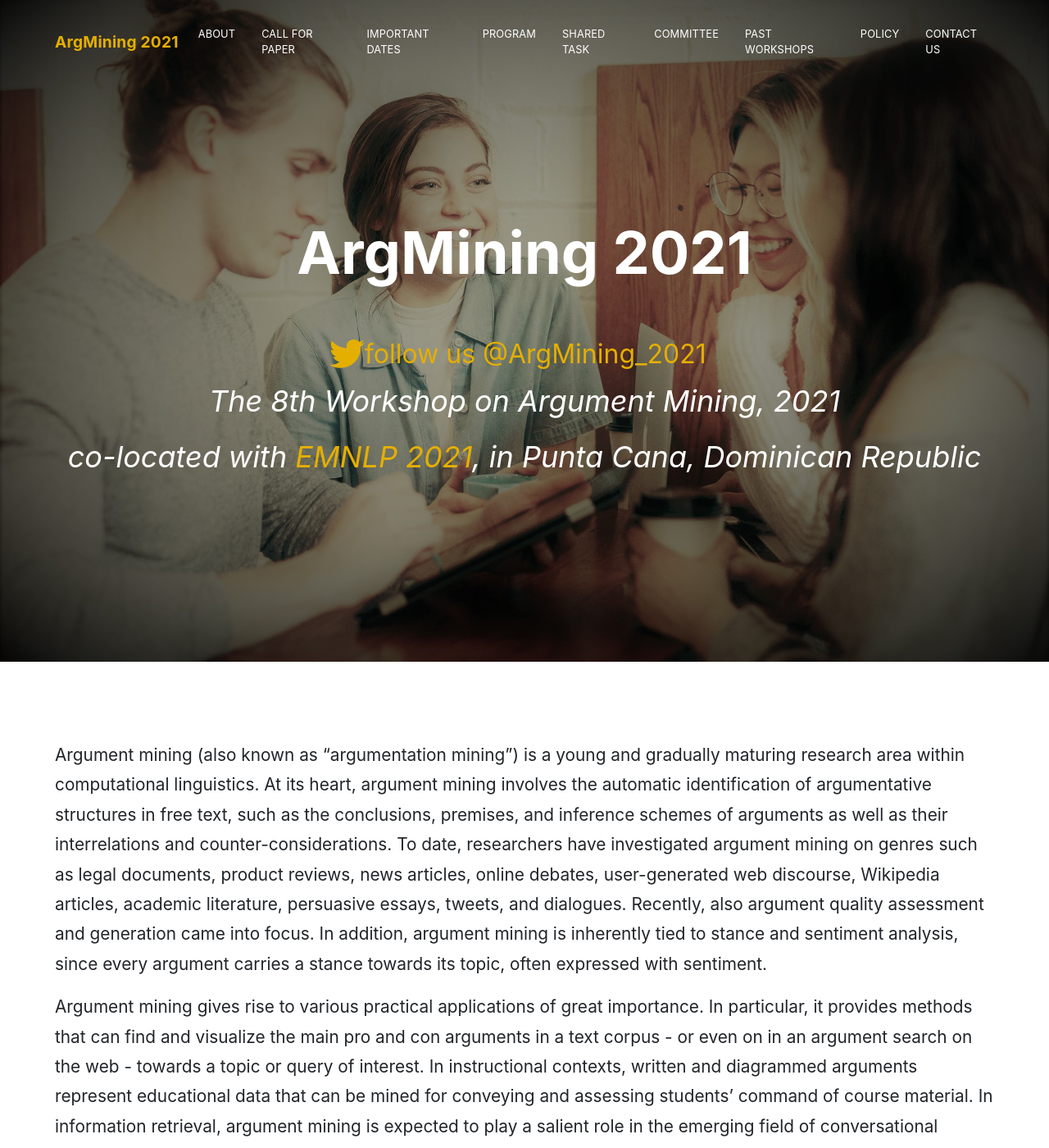
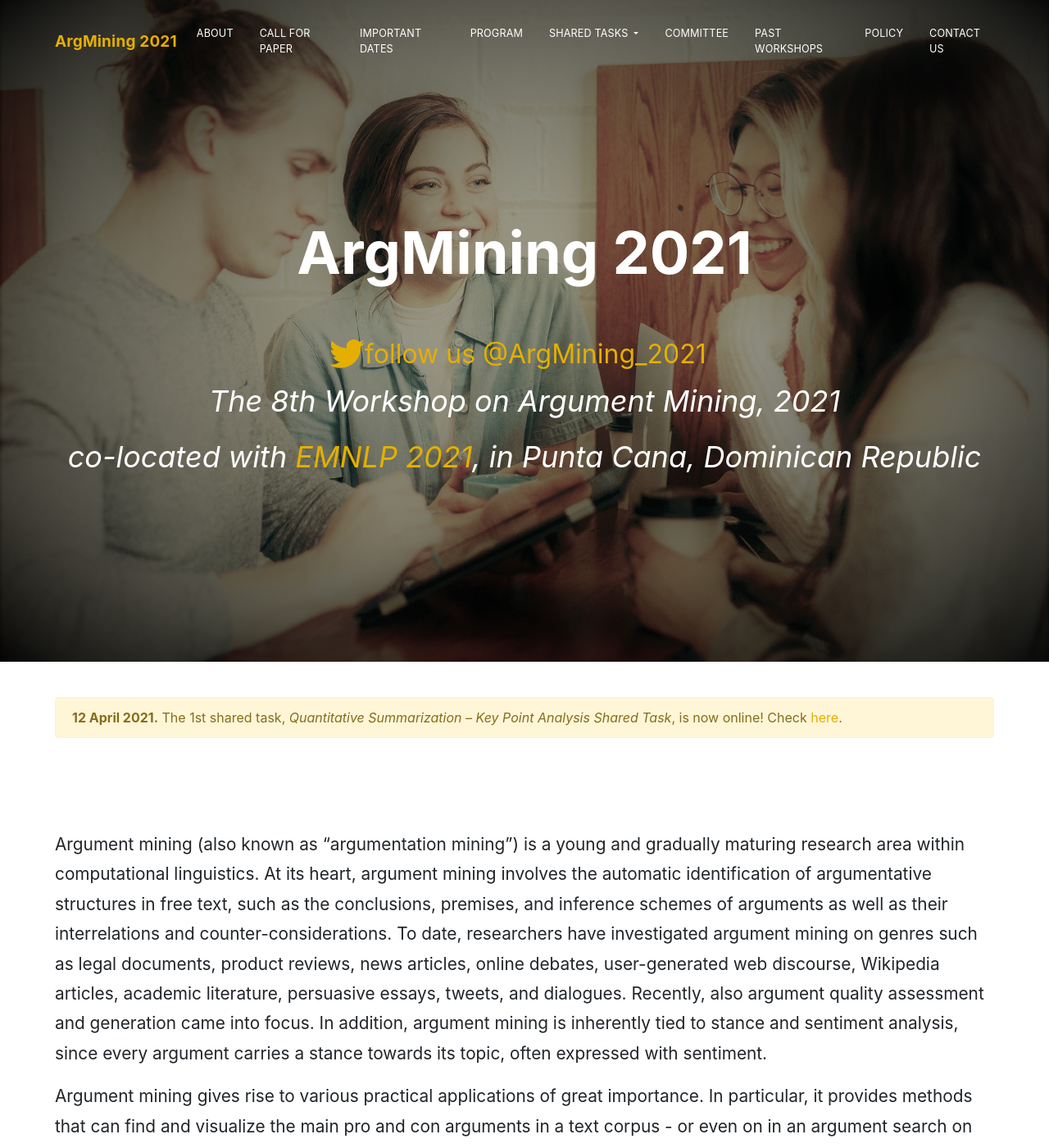
Before and after one commit to argmining2021/argmining2021.github.io, a Jekyll site: the page built from index.html, in a window 1280 px wide and 1400 px high. Shown: the whole window at 82% size. Built offline with Jekyll 4.4.1, drawn with Linux system fonts in a browser that asks for light colours; nearby versions of some CDN libraries; some web fonts are replaced; some of the changed text lies outside the part shown.

Commit message:
added shared tasks submenues and shared tasks 1 and 2, and news

```diff
--- a/_includes/navbar.html
+++ b/_includes/navbar.html
@@ -1,22 +1,33 @@
 <nav class="navbar navbar-expand-lg navbar-dark fixed-top" id="mainNav">
   <div class="container">
-      <a class="navbar-brand js-scroll-trigger" href="#page-top">ArgMining 2021</a>
+      <a class="navbar-brand js-scroll-trigger" href="index.html">ArgMining 2021</a>
       <button class="navbar-toggler navbar-toggler-right" type="button" data-toggle="collapse" data-target="#navbarResponsive" aria-controls="navbarResponsive" aria-expanded="false" aria-label="Toggle navigation">
           Menu
           <i class="fas fa-bars ml-1"></i>
       </button>
       <div class="collapse navbar-collapse" id="navbarResponsive">
           <ul class="navbar-nav text-uppercase ml-auto">
-              <li class="nav-item"><a class="nav-link js-scroll-trigger" href="#about">About</a></li>
-              <li class="nav-item"><a class="nav-link js-scroll-trigger" href="#call">Call for Paper</a></li>
-              <li class="nav-item"><a class="nav-link js-scroll-trigger" href="#dates">Important Dates</a></li>
-              <li class="nav-item"><a class="nav-link js-scroll-trigger" href="#program">Program</a></li>
-              <li class="nav-item"><a class="nav-link js-scroll-trigger" href="#shared_task">Shared Task</a></li>
-              <li class="nav-item"><a class="nav-link js-scroll-trigger" href="#committee">Committee</a></li>
-              <li class="nav-item"><a class="nav-link js-scroll-trigger" href="#previous_workshops">Past Workshops</a></li>
+              <li class="nav-item"><a class="nav-link js-scroll-trigger" href="index.html#about">About</a></li>
+              <li class="nav-item"><a class="nav-link js-scroll-trigger" href="index.html#call">Call for Paper</a></li>
+              <li class="nav-item"><a class="nav-link js-scroll-trigger" href="index.html#dates">Important Dates</a></li>
+              <li class="nav-item"><a class="nav-link js-scroll-trigger" href="index.html#program">Program</a></li>
 
-              <li class="nav-item"><a class="nav-link js-scroll-trigger" href="#policy">Policy</a></li>
-              <li class="nav-item"><a class="nav-link js-scroll-trigger" href="#contact_us">Contact Us</a></li>
+              <li class="dropdown nav-item">
+                <a href="#" class="dropdown-toggle nav-link js-scroll-trigger" data-toggle="dropdown" role="button" aria-haspopup="true" aria-expanded="true"> <span class="nav-label">Shared Tasks</span> <span class="caret"></span></a>
+                <ul class="dropdown-menu nav-submenu">
+                    <li class="nav-item" ><a class="nav-link" href="shared_task_ibm.html#ibm">1. Quantitative Summarization – Key Point Analysis</a></li>
+                    <li class="nav-item"><a class="nav-link" href="shared_task_webis.html#webis">2. Frame Identification </a></li>
+
+                </ul>
+            </li>
+
+
+
+              <li class="nav-item"><a class="nav-link js-scroll-trigger" href="index.html#committee">Committee</a></li>
+              <li class="nav-item"><a class="nav-link js-scroll-trigger" href="index.html#previous_workshops">Past Workshops</a></li>
+
+              <li class="nav-item"><a class="nav-link js-scroll-trigger" href="index.html#policy">Policy</a></li>
+              <li class="nav-item"><a class="nav-link js-scroll-trigger" href="index.html#contact_us">Contact Us</a></li>
           </ul>
       </div>
   </div>
--- /dev/null
+++ b/_includes/sections/news.html
@@ -0,0 +1,13 @@
+
+
+<section class="page-section" id="news_section">
+
+<div class="alert alert-primary" role="alert">
+    <b>12 April 2021.</b> The 1st shared task, <i>Quantitative Summarization – Key Point Analysis Shared Task</i>, is now online! Check <a href="shared_task_ibm.html#ibm">here</a>.
+  </div>
+
+
+
+
+
+</section>
--- a/_includes/sections/shared_task.html
+++ b/_includes/sections/shared_task_ibm_section.html
@@ -1,6 +1,6 @@
 
 
-<section class="page-section" id="shared_task">
+<section class="page-section" id="ibm">
     <div class="container">
         <div class="text-center">
             <h2 class="section-heading text-uppercase">Shared Task</h2>
--- a/index.html
+++ b/index.html
@@ -3,12 +3,11 @@
 title: ArgMining 2021 at EMNLP
 
 ---
-
+{% include sections/news.html %}
 {% include sections/about.html %}
 {% include sections/call.html %}
 {% include sections/dates.html %}
 {% include sections/program.html %}
-{% include sections/shared_task.html %}
 {% include sections/committee.html %}
 {% include sections/previous_workshops.html %}
 {% include sections/policy.html %}
```
Also changed, not shown: _includes/sections/shared_task_webis_section.html (added, +24 -0 lines), shared_task_ibm.html (added, +7 -0 lines), shared_task_webis.html (added, +7 -0 lines), css/template.css.
